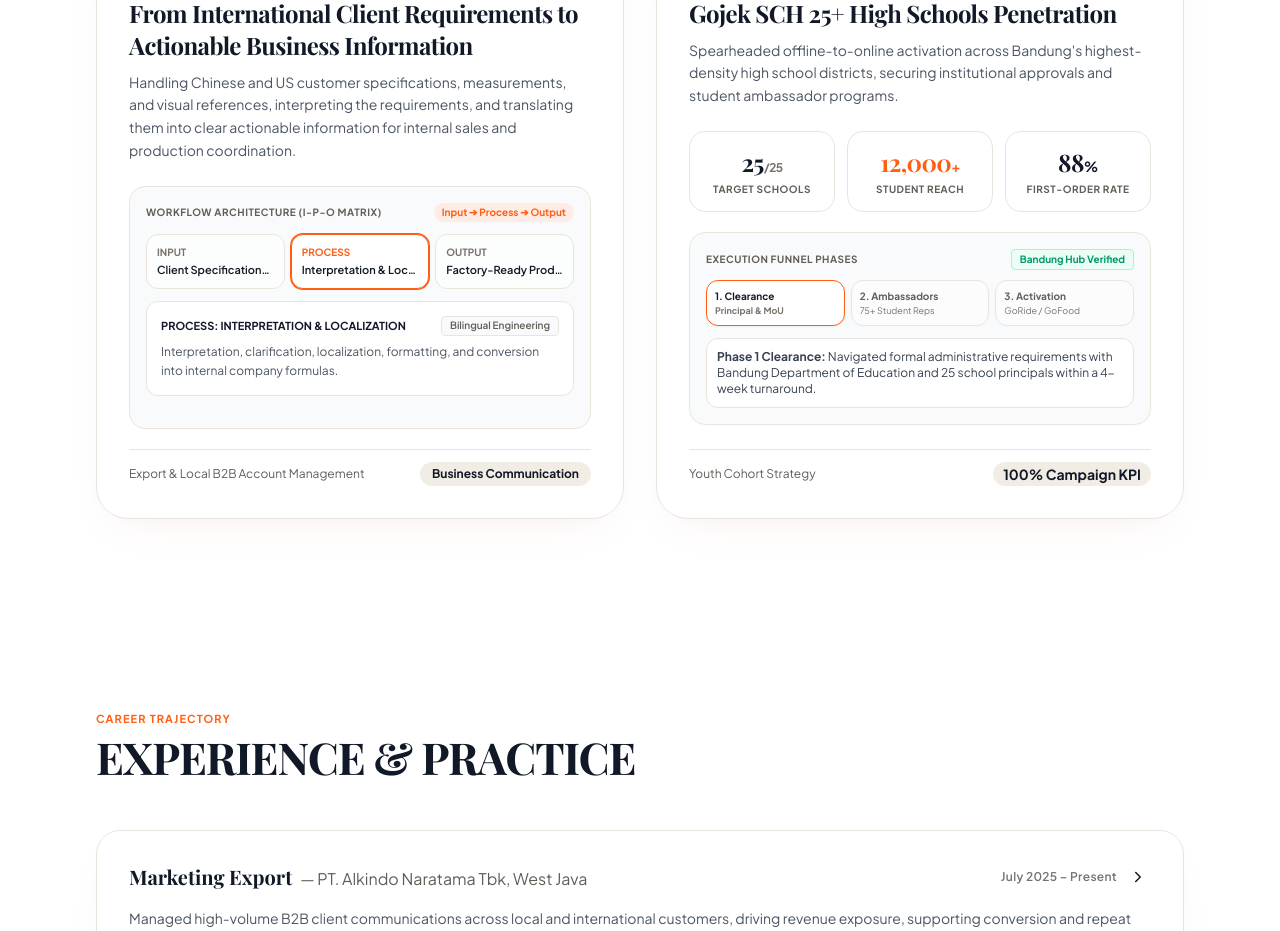
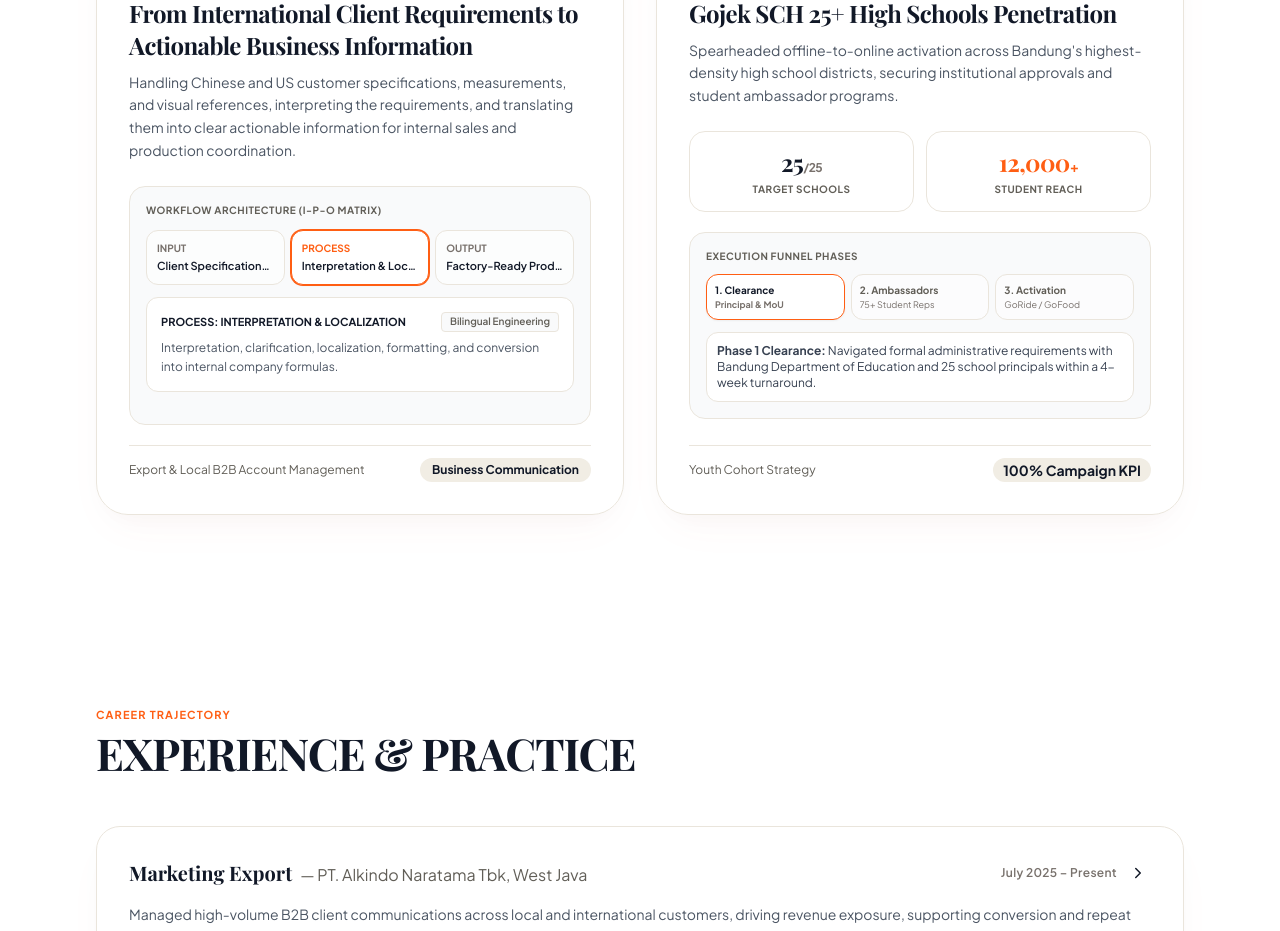
Before and after one commit to workhendry20-creator/jacklyn-porto-s, a React (Vite) app: page / in a window 1280 px wide. Shown: the part 2640-3571 px from the top of the page. Built offline with nearby package versions, Linux system fonts and the light colour scheme; a web font is replaced by a local one.

Commit message:
refactor: remove 88% first-order rate stat card and justify remaining cards

```diff
--- a/src/components/CaseStudies.jsx
+++ b/src/components/CaseStudies.jsx
@@ -284,9 +284,7 @@
                   <span className="text-[10px] font-bold uppercase tracking-wider text-[#615E57]">
                     Workflow Architecture (I-P-O Matrix)
                   </span>
-                  <span className="text-[10px] font-bold text-[#FF5E13] bg-[#FFECE5] px-2 py-0.5 rounded-full">
-                    Input ➔ Process ➔ Output
-                  </span>
+
                 </div>
 
                 {/* 3 Step Interactive Buttons */}
@@ -361,8 +359,8 @@
                 Spearheaded offline-to-online activation across Bandung's highest-density high school districts, securing institutional approvals and student ambassador programs.
               </p>
 
-              {/* 3 Highlight Stat Boxes */}
-              <div className="grid grid-cols-3 gap-3 mb-5">
+              {/* Highlight Stat Boxes */}
+              <div className="grid grid-cols-2 gap-3 mb-5">
                 <div className="bg-white/80 p-3.5 rounded-2xl border border-[#EAE5DC] text-center hover:border-[#FF5E13]/40 transition-colors">
                   <div className="font-serif font-bold text-xl sm:text-2xl text-[#111827] tracking-tight">
                     25<span className="text-xs font-sans text-[#78716C]">/25</span>
@@ -380,15 +378,6 @@
                     Student Reach
                   </div>
                 </div>
-
-                <div className="bg-white/80 p-3.5 rounded-2xl border border-[#EAE5DC] text-center hover:border-[#FF5E13]/40 transition-colors">
-                  <div className="font-serif font-bold text-xl sm:text-2xl text-[#111827] tracking-tight">
-                    88<span className="text-sm font-sans">%</span>
-                  </div>
-                  <div className="text-[10px] font-bold uppercase tracking-wider text-[#615E57] mt-1">
-                    First-Order Rate
-                  </div>
-                </div>
               </div>
 
               {/* Interactive Funnel Strategy Breakdown */}
@@ -397,9 +386,7 @@
                   <span className="text-[10px] font-bold uppercase tracking-wider text-[#615E57]">
                     Execution Funnel Phases
                   </span>
-                  <span className="text-[10px] font-bold text-emerald-600 bg-emerald-50 px-2 py-0.5 rounded border border-emerald-200">
-                    Bandung Hub Verified
-                  </span>
+
                 </div>
 
                 <div className="grid grid-cols-3 gap-1.5 text-[11px] mb-3">
```
